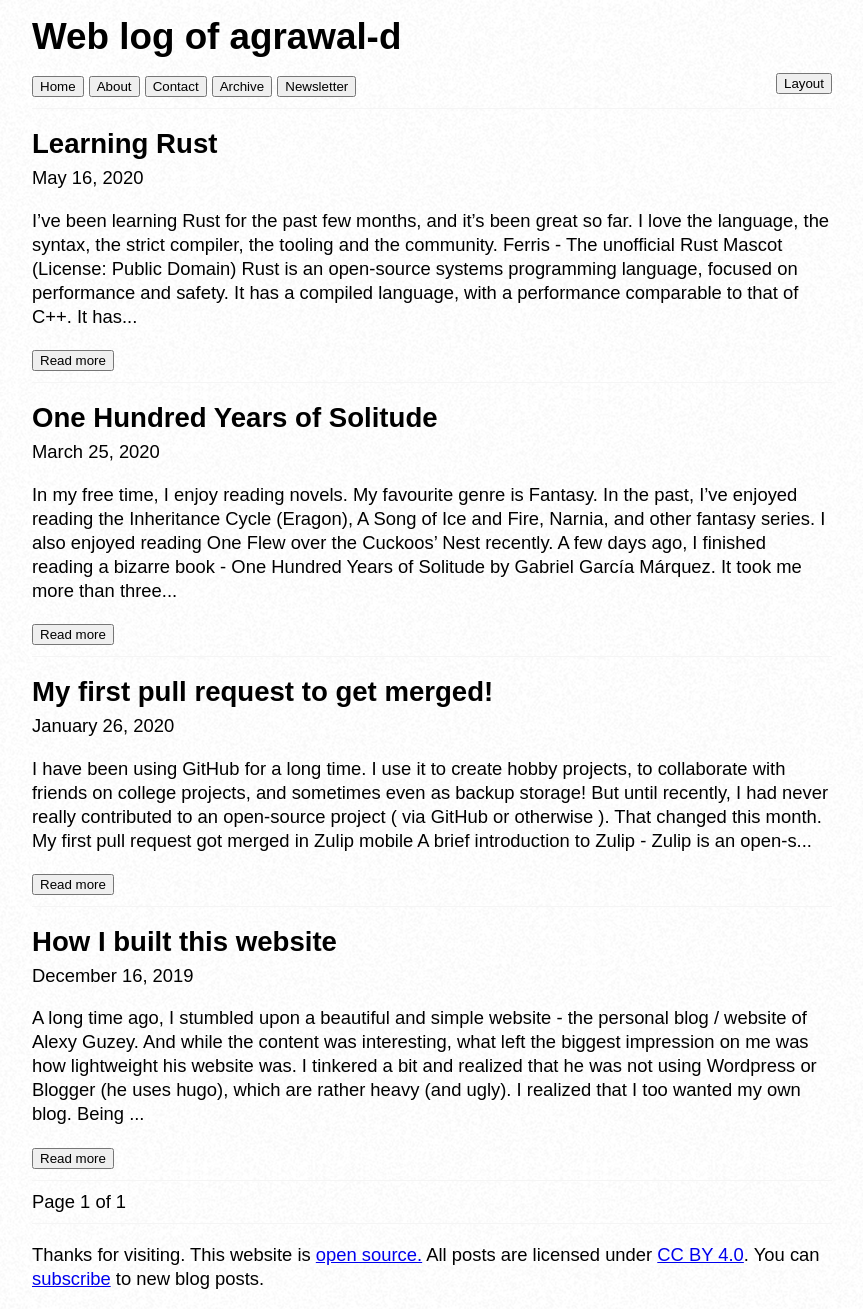
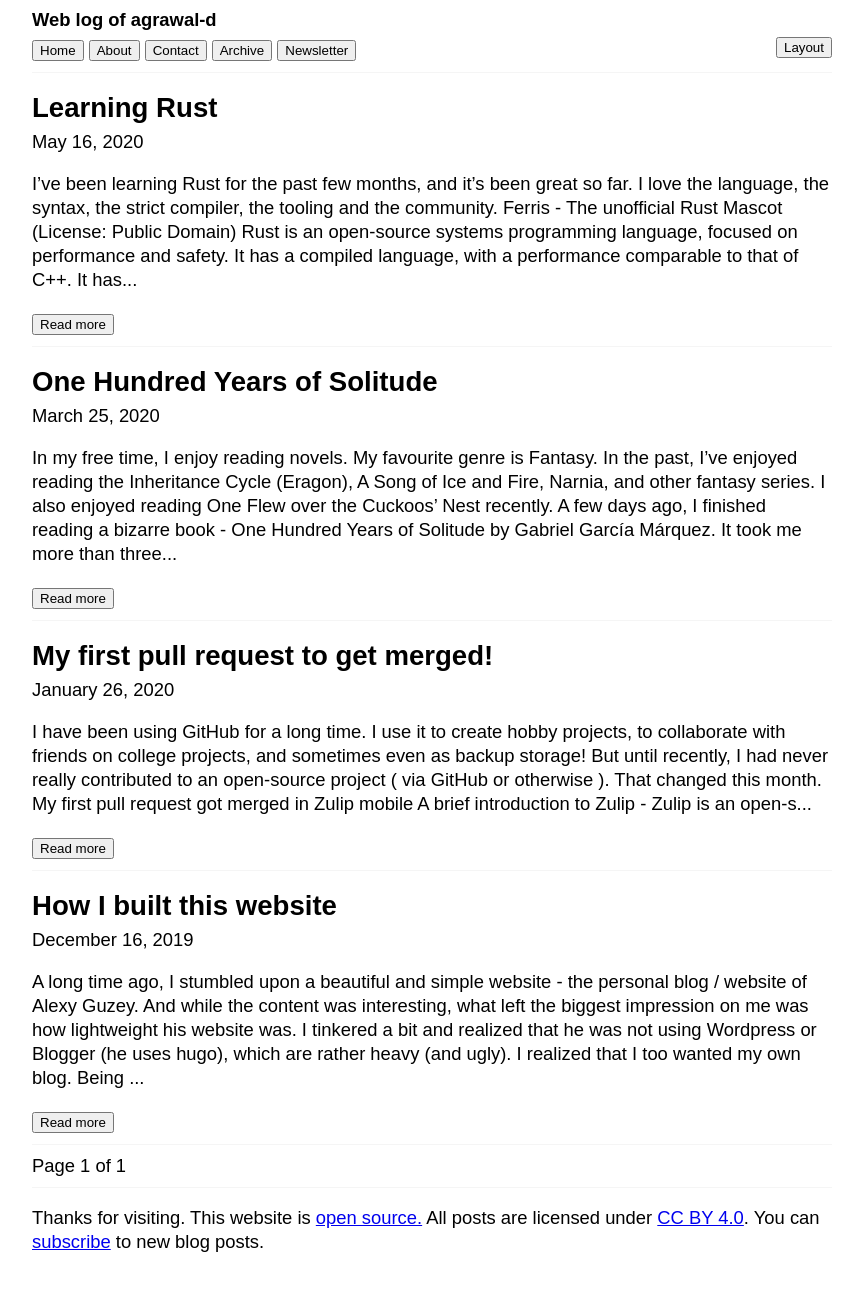
Before and after one commit to agrawal-d/agrawal-d.github.io, a Jekyll site: the page built from index.html, in a window 1280 px wide. Shown: the whole page, without its empty margins (208-1071 px from the left). Built offline with Jekyll 4.4.1, drawn with Linux system fonts in a browser that asks for light colours; the list of posts is cut into pages by our own code; after the commit the page ends 1273 px from its top, so only the background shows below that.

Commit message:
Style changes

```diff
--- a/assets/css/site.css
+++ b/assets/css/site.css
@@ -8,7 +8,6 @@
 body {
   font-family: sans-serif;
   font-size: 1.15rem;
-  background-image: url("/img/cream.png");
 }
 
 hr {
@@ -31,6 +30,8 @@ button {
 
 .title {
   color: black;
+  font-size: 100%;
+  margin: 0px 0px 5px 0px;
   text-decoration: none;
 }
 
@@ -89,4 +90,7 @@ img {
   img {
     max-width: 95%;
   }
+  .layout-button {
+    float: none;
+  }
 }
```
